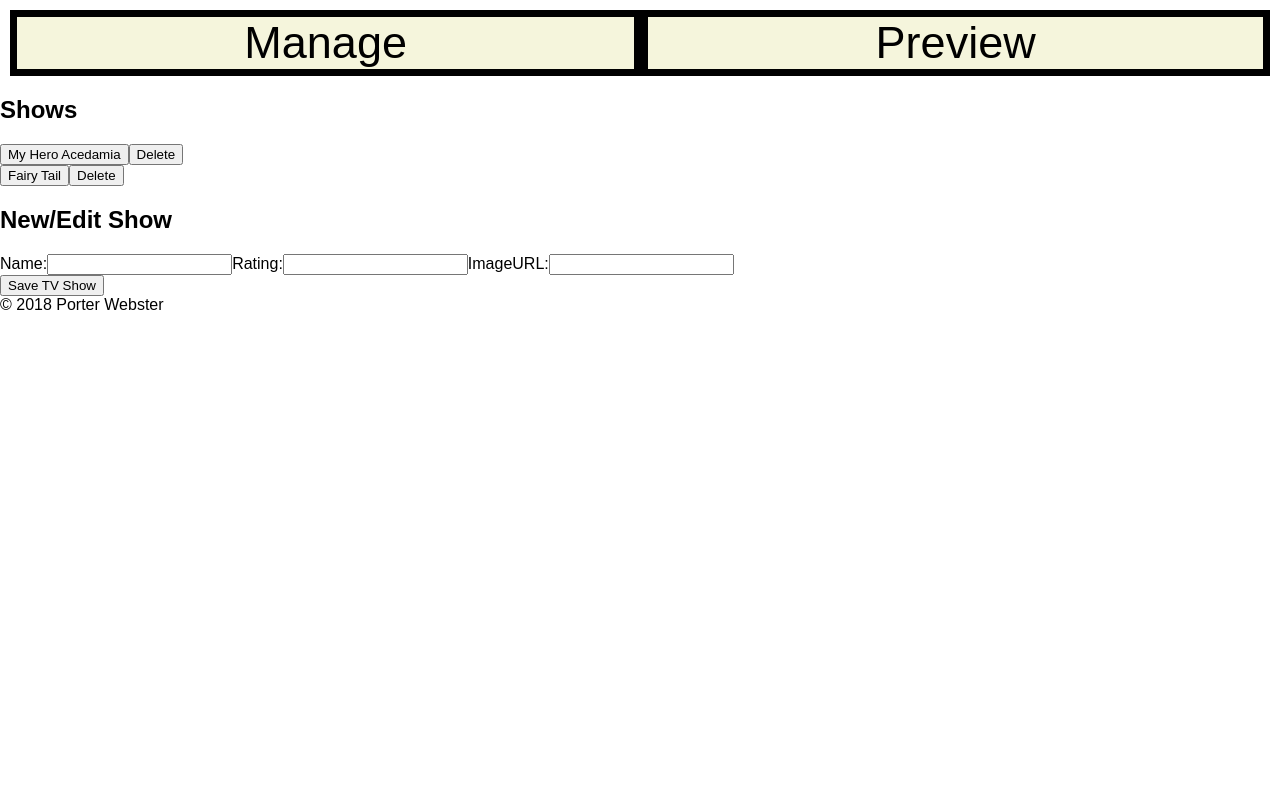
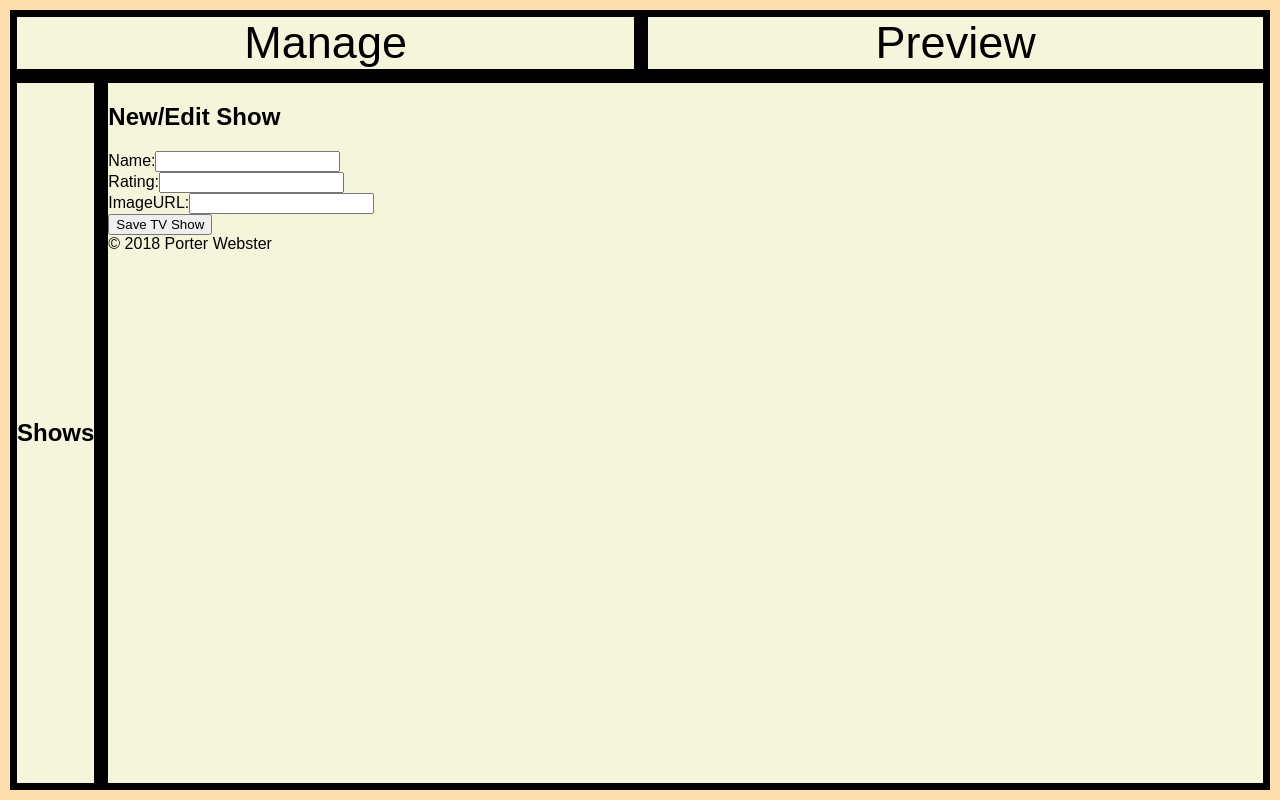
Before and after one commit to porterww/HTML-CSS-TV-Demo-01, a React (Create React App) app: page / in a window 1280 px wide. Built offline with nearby package versions, Linux system fonts and the light colour scheme.

Commit message:
added more functions to text boxes and made buttons not show if nothing is added in show section

```diff
--- a/src/Manage_page.js
+++ b/src/Manage_page.js
@@ -3,55 +3,109 @@ import SiteNav from './SiteNav'
 import TVShow from './TVShow'
 
 class Manage_page extends Component {
+    state = {
+      nameInProgress: '',
+      imgInProgress: '',
+      ratingInProgress: '',
+      show: {
+          name:'',
+          img: '',
+          rating: ''
+      }
+    }
+
+    handleNameChange = (event) => {
+      this.setState ({
+        nameInProgress: event.target.value
+      })
+    }
+
+    handleRating = (event) => {
+      this.setState ({
+        ratingInProgress: event.target.value,
+        rating : {
+          name: ''
+        }
+      })
+    }
+
+    handleImgURL = (event) => {
+      this.setState ({
+        imgInProgress: event.target.value,
+        img: {
+          name: ''
+        }
+      })
+    }
+
     tvShowSelected = () => {
         console.log('tv show selected')
+        this.setState({
+          nameInProgress: this.state.show.name
+        })
     }
     tvShowDeleted = () => {
         console.log('tv show deleted')
+        this.setState({
+          show: {
+            name: ''
+          }
+        })
     }
-    saveButton = () => {
+    saveTVShow = () => {
+        this.setState ({
+          nameInProgress: '',
+          imgInProgress: '',
+          ratingInProgress: '',
+          show: {
+            name: this.state.nameInProgress
+          }
+        })
         console.log('TV Show saved')
     }
+
+    renderShows = () => {
+      return(
+        <TVShow name={this.state.show.name} selectHandler={this.tvShowSelected}
+             className="show2"
+            deleteHandler={this.tvShowDeleted} allowDelete={true} />
+      )
+    }
+
   render() {
     return (
-      <div className="body">
+      <div className="main-body">
         <header>
           <SiteNav />
         </header>
         <main>
           {/* The main will be the parent of the two sections and the sections will be turned into collums in flexboxc so they are next to eachother. Do not use Row for these. */}
+          <div className="listings">
           <section id="show_listing">
-            <h1>Shows</h1>
-            <TVShow selectHandler={this.tvShowSelected}
-            name="My Hero Acedamia" className="show1"
-            deleteHandler={this.tvShowDeleted} allowDelete={true}
-            />
-            <TVShow selectHandler={this.tvShowSelected}
-            name="Fairy Tail" className="show2"
-            deleteHandler={this.tvShowDeleted} allowDelete={true} />
+            <h1 className="show-listing-header">Shows</h1>
+            {this.renderShows()}
           </section>
-          <section className="editor">
-            <form id="new-edit">
+          <section className="editor" id="new-edit">
               <h2>New/Edit Show</h2>
               {/* inputs need to be assigned to each 'for' attribute. Always needed for label to inputs to function properly. */}
-              <label id="name" htmlFor="name">
+              <label htmlFor="name">
                 Name:
-                <input type="text" />
+                <input id="name" type="text" value={this.state.nameInProgress} onChange={this.handleNameChange}/>
               </label>
-              <label id="rating" htmlFor="rating">
+              <label htmlFor="rating">
                 Rating:
-                <input type="text" />
+                <input id="rating" type="text" value={this.state.ratingInProgress} onChange={this.handleRating} />
               </label>
-              <label id="imageURL" htmlFor="imageURL">
+              <label htmlFor="imageURL">
                 ImageURL:
-                <input type="imageURL" />
+                <input id="imageURL" type="imageURL" value={this.state.imgInProgress} onChange={this.handleImgURL} />
               </label>
               <div className="save-tv-show">
-                <TVShow name="Save TV Show" saveTVShow={this.saveButton} />
+              <button type="Submit" onClick={this.saveTVShow}>Save TV Show</button>
+              <footer><div>&copy; 2018 Porter Webster</div></footer>
               </div>
-            </form>
           </section>
-          <footer>&copy; 2018 Porter Webster</footer>
+          </div>
         </main>
       </div>
     )
--- a/src/TVShow.js
+++ b/src/TVShow.js
@@ -6,18 +6,20 @@ export default class TVShow extends Component {
       return <button onClick={this.props.deleteHandler}>Delete</button>
     }
   }
-  render() {
-    return (
+  renderButtons() {
+    if (this.props.name) {
+      return(
       <div>
         <button onClick={this.props.selectHandler}>{this.props.name}</button>
         {this.renderDelete()}
       </div>
-    )
+      )
+    }
   }
-  renderSaveButton() {
+  render() {
     return (
       <div>
-        <button onClick={this.props.saveTVShow}>{this.props.name}</button>
+        {this.renderButtons()}
       </div>
     )
   }
--- a/src/manage.css
+++ b/src/manage.css
@@ -1,18 +1,16 @@
-/* .body {
-  display: flex;
-  align-content: center;
-  padding-left: 3.6em;
+body {
   background-color: navajowhite;
-  flex-wrap: wrap;
+}
+
+.main-body {
+  margin: 10px;
 }
 
 footer {
   display: flex;
-  justify-content: flex-start;
-  position: absolute;
-  left: 900px;
-  bottom: 80px;
-} */
+  width: 100%;
+  height: 100%;
+}
 
 nav{
   display: flex;
@@ -20,7 +18,6 @@ nav{
   border: 7px solid black;
   background-color: beige;
   font-size: 45px;
-  margin: 10px;
   text-decoration: none;
   color: black;
   border: 7px solid black;
@@ -38,17 +35,21 @@ nav a:hover{
   border: 7px solid black;
 }
 
-/* #show_listing {
+#show_listing {
   display: flex;
   border: 7px solid black;
-  width: 400px;
+  max-width: 250px;
   height: 700px;
   justify-content: center;
   flex-direction: column;
   background-color: beige;
 }
 
-h1 {
+.listings {
+  display: flex;
+}
+
+/* h1 {
   align-self: center;
   order: 0;
   text-decoration: underline;
@@ -119,20 +120,18 @@ h1 {
   height: 30px;
   top: 8px;
   left: 10px;
-}
+} */
 
-.editor {
-  position: relative;
+.editor{
+  display: flex;
   border: 7px solid black;
-  left: 410px;
-  width: 1363px;
+  width: 100%;
   height: 700px;
-  top: -714px;
   justify-content: flex-start;
   flex-direction: column;
   background-color: beige;
 }
-
+/*
 #new-edit {
   display: flex;
   flex-flow: row-reverse;
@@ -145,25 +144,6 @@ h2 {
   font-size: 50px;
   left: 400px;
   bottom: 20px;
-}
-
-#name {
-  position: relative;
-  font-size: 35px;
-  left: 400px;
-}
-
-#rating {
-  position: relative;
-  font-size: 35px;
-  left: 400px;
-  flex-direction: row;
-}
-
-#imageURL {
-  position: relative;
-  font-size: 35px;
-  left: 400px;
 }
 
 #create-update-button {
@@ -185,7 +165,7 @@ h2 {
   font-weight: bold;
   color: crimson;
   box-shadow: 1px 1px 20px black;
-}
+} */
 
 /*Preview page specific css below */
 
```
